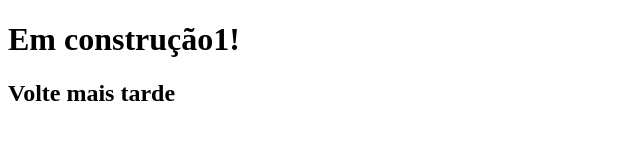
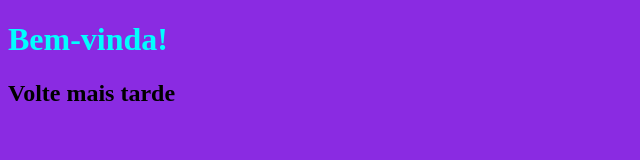
Before and after one commit to nati-almeida/nati-almeida.github.io, a plain HTML site: page index.html in a window 1280 px wide. Shown: the whole page, without its empty margins (0-640 px from the left). Drawn offline with Linux system fonts and the light colour scheme.

Commit message:
alteracoes

```diff
--- /dev/null
+++ b/assets/css/tema.css
@@ -0,0 +1,12 @@
+*{
+    background-color: blueviolet;
+
+}
+
+h1{
+    color: aqua;
+}
+
+h1:hover{
+    color: cornflowerblue;
+}
--- a/index.html
+++ b/index.html
@@ -2,11 +2,12 @@
 <html lang="en">
 <head>
     <meta charset="UTF-8">
-    <meta name="viewport" content="width=<device-width>, initial-scale=1.0">
-    <title>Document</title>
+    <meta name="viewport" content="width=device-width, initial-scale=1.0">
+    <link rel="stylesheet" href="assets/css/tema.css">
+    <title>Natalia Almeida</title>
 </head>
 <body>
-    <h1>Em construção1!</h1>
+    <h1>Bem-vinda!</h1>
     <h2>Volte mais tarde</h2>
 </body>
 </html>
```
